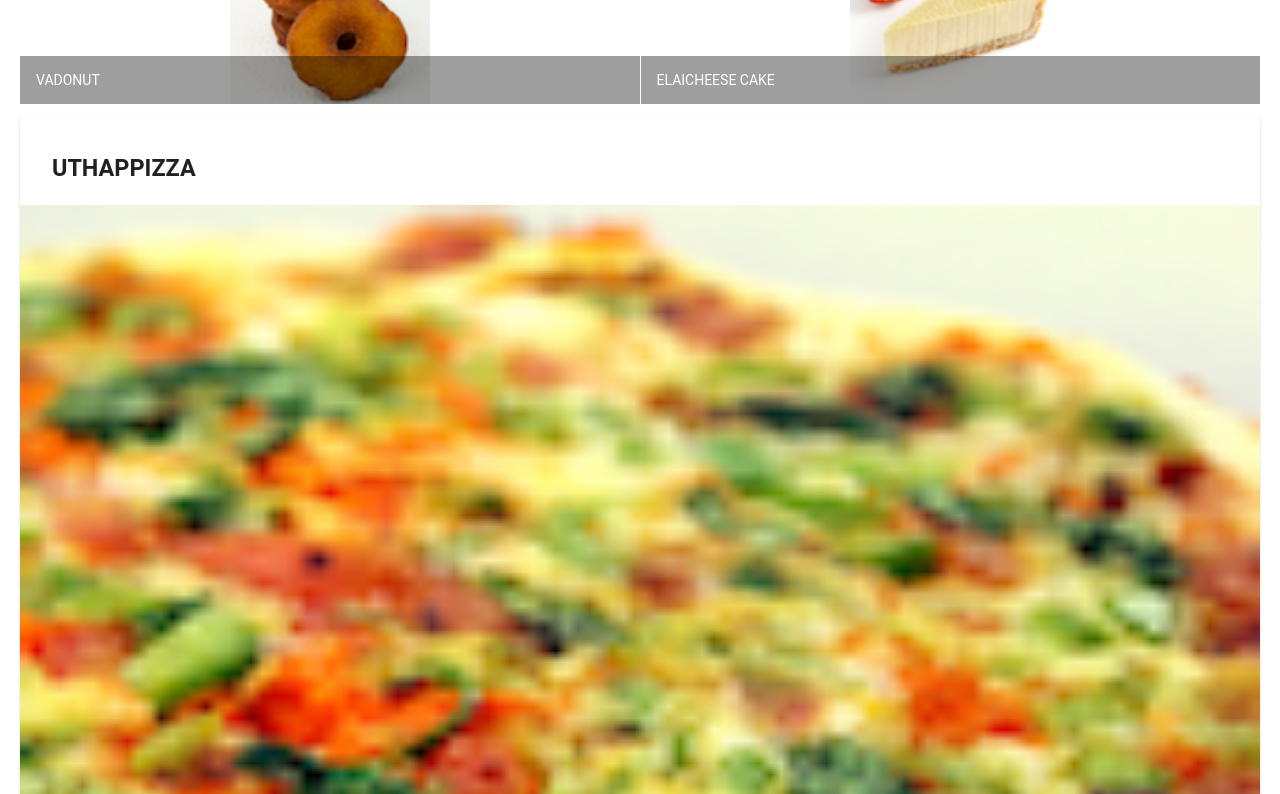
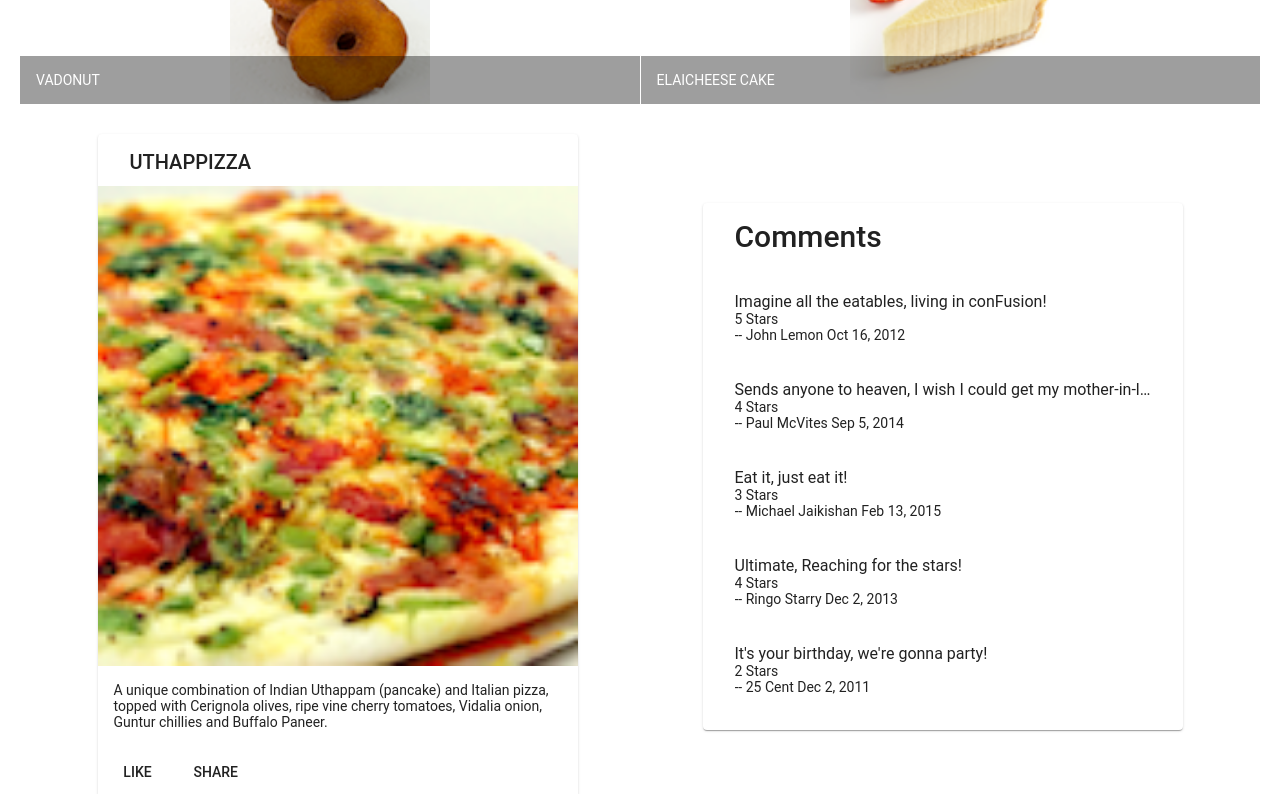
Before and after one commit to kadarsh835/learn-angular, an Angular app: page / in a window 1280 px wide. Shown: the part 460-1254 px from the top of the page. Built offline with nearby package versions, Linux system fonts and the light colour scheme.

Commit message:
Use Mat Card and take a dish to separate component

```diff
--- a/src/app/app.module.ts
+++ b/src/app/app.module.ts
@@ -14,11 +14,13 @@
 import { AppRoutingModule } from './app-routing.module';
 import { AppComponent } from './app.component';
 import { MenuComponent } from './menu/menu.component';
+import { DishDetailComponent } from './dish-detail/dish-detail.component';
 
 @NgModule({
   declarations: [
     AppComponent,
-    MenuComponent
+    MenuComponent,
+    DishDetailComponent
   ],
   imports: [
     BrowserModule,
--- /dev/null
+++ b/src/app/dish-detail/dish-detail.component.html
@@ -0,0 +1,47 @@
+<!-- ngIf in this div -->
+<div class="container"
+    fxLayout="row"
+    fxLayout.sm="column"
+    fxLayout.xs="column"
+    fxLayoutAlign.gt-md="space-around center"
+    fxLayoutGap="10px"
+    fxLayoutGap.xs="0" *ngIf="dish">
+
+    <!-- ngIf for the outer div automatically implements ngIf for this div -->
+  <div fxFlex="40">
+      <!-- Mat Card starts here -->
+      <mat-card>
+          <mat-card-header>
+              <mat-card-title>{{dish.name | uppercase}}</mat-card-title>
+          </mat-card-header>
+        <img mat-card-image src={{dish.image}} alt={{dish.name}}>
+        <mat-card-content>
+            <p>{{dish.description}}</p>
+        </mat-card-content>
+        <mat-card-actions>
+          <button mat-button>LIKE</button>
+          <button mat-button>SHARE</button>
+        </mat-card-actions>
+      </mat-card>
+      <!-- Mat Card ends -->
+  </div>
+
+    <!-- ngIf for the outer div automatically implements ngIf for this div -->
+  <div fxFlex="40">
+    <mat-card>
+        <mat-card-header>
+            <mat-card-title style="font-size: 30px;">Comments</mat-card-title>
+        </mat-card-header>
+        <!-- Mat List Used here -->
+        <mat-list>
+            <mat-list-item *ngFor="let comment of dish.comments">
+                <div mat-line>{{comment.comment}}</div>
+                <div mat-line>{{comment.rating}} Stars</div>
+                <div mat-line>-- {{comment.author}} {{comment.date | date}}</div>
+            </mat-list-item>
+        </mat-list>
+        <!-- Mat List ends -->
+    </mat-card>
+  </div>
+
+</div>
--- /dev/null
+++ b/src/app/dish-detail/dish-detail.component.scss
@@ -0,0 +1,3 @@
+.comments{
+    font-size: 50;
+}
--- /dev/null
+++ b/src/app/dish-detail/dish-detail.component.ts
@@ -0,0 +1,61 @@
+import { Component, OnInit } from '@angular/core';
+
+const DISH = {
+  id: '0',
+  name: 'Uthappizza',
+  image: '/assets/images/uthappizza.png',
+  category: 'mains',
+  featured: true,
+  label: 'Hot',
+  price: '4.99',
+  // tslint:disable-next-line:max-line-length
+  description: 'A unique combination of Indian Uthappam (pancake) and Italian pizza, topped with Cerignola olives, ripe vine cherry tomatoes, Vidalia onion, Guntur chillies and Buffalo Paneer.',
+  comments: [
+       {
+           rating: 5,
+           comment: 'Imagine all the eatables, living in conFusion!',
+           author: 'John Lemon',
+           date: '2012-10-16T17:57:28.556094Z'
+       },
+       {
+           rating: 4,
+           comment: 'Sends anyone to heaven, I wish I could get my mother-in-law to eat it!',
+           author: 'Paul McVites',
+           date: '2014-09-05T17:57:28.556094Z'
+       },
+       {
+           rating: 3,
+           comment: 'Eat it, just eat it!',
+           author: 'Michael Jaikishan',
+           date: '2015-02-13T17:57:28.556094Z'
+       },
+       {
+           rating: 4,
+           comment: 'Ultimate, Reaching for the stars!',
+           author: 'Ringo Starry',
+           date: '2013-12-02T17:57:28.556094Z'
+       },
+       {
+           rating: 2,
+           comment: 'It\'s your birthday, we\'re gonna party!',
+           author: '25 Cent',
+           date: '2011-12-02T17:57:28.556094Z'
+       }
+   ]
+};
+
+@Component({
+  selector: 'app-dish-detail',
+  templateUrl: './dish-detail.component.html',
+  styleUrls: ['./dish-detail.component.scss']
+})
+export class DishDetailComponent implements OnInit {
+
+  dish= DISH;
+
+  constructor() { }
+
+  ngOnInit(): void {
+  }
+
+}
--- a/src/app/menu/menu.component.html
+++ b/src/app/menu/menu.component.html
@@ -20,22 +20,6 @@
     </mat-grid-list>
   </div>
 
-  <div fxFlex *ngIf="selectedDish">
-    <mat-card>
-      <mat-card-header>
-        <mat-card-title>
-          <h3>{{selectedDish.name | uppercase}}</h3>
-        </mat-card-title>
-      </mat-card-header>
-      <img mat-card-image src= {{selectedDish.image}} alt= {{selectedDish.name}}>
-      <mat-card-content>
-        <p>{{selectedDish.description}}</p>
-      </mat-card-content>
-      <mat-card-actions>
-        <button mat-button>LIKE</button>
-        <button mat-button>SHARE</button>
-      </mat-card-actions>
-    </mat-card>
-  </div>
+  <app-dish-detail></app-dish-detail>
 
 </div>
```
Also changed, not shown: 1 other file (tests, documents, lock files or other folders).
